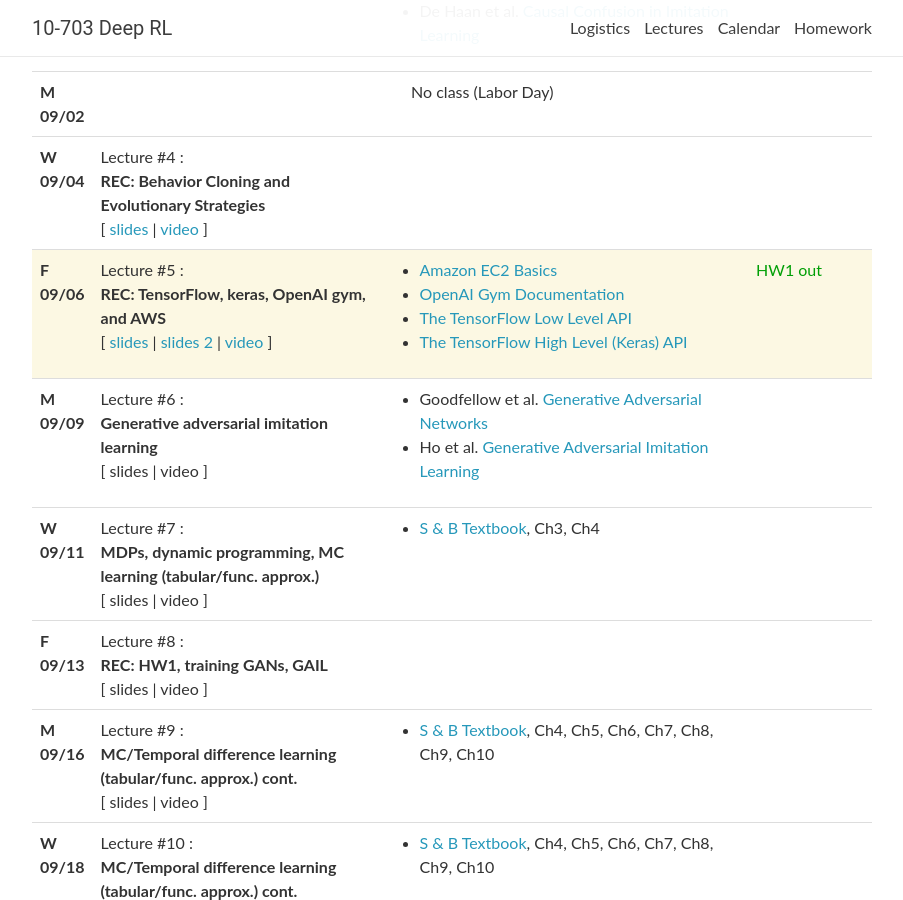
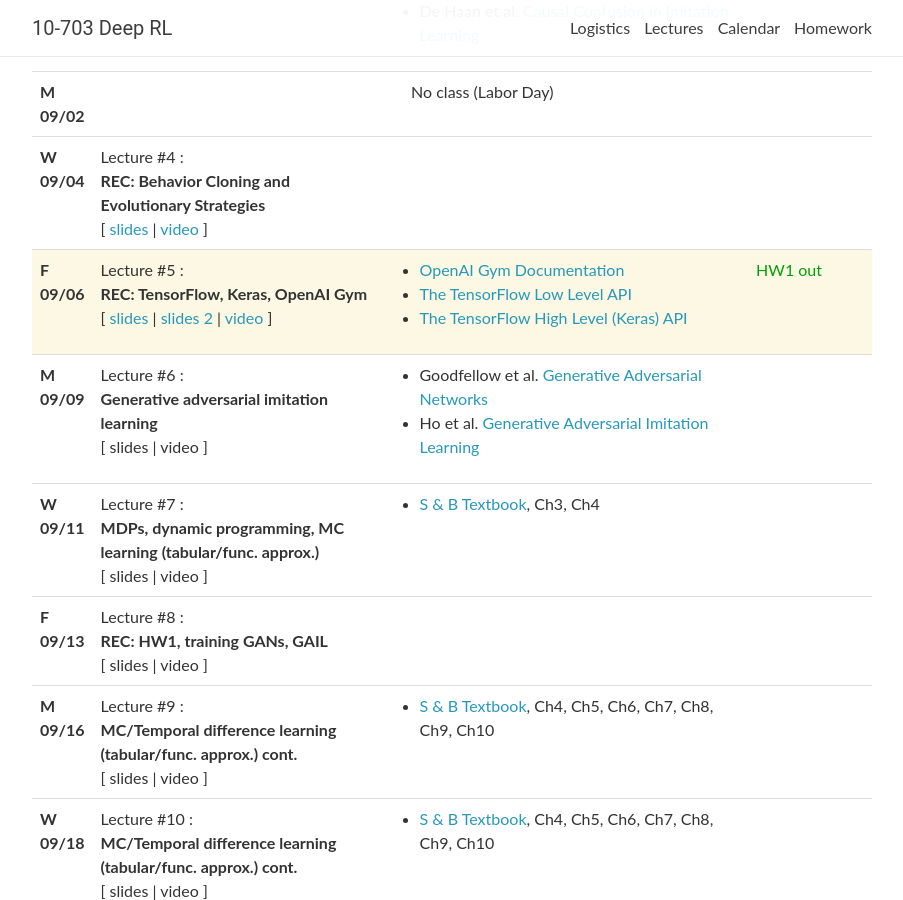
Before and after one commit to cmudeeprl/703website_f19, a Jekyll site: the page built from _pages/lectures.md, in a window 1280 px wide and 900 px high, scrolled down 721 px. Shown: the whole window, without its empty margins (188-1091 px from the left). Built offline with Jekyll 4.4.1, drawn with Linux system fonts in a browser that asks for light colours; nearby versions of some CDN libraries; comment, search, counter and statistics services are not loaded.

Commit message:
updated recitation on schedule

```diff
--- a/_data/lectures.yml
+++ b/_data/lectures.yml
@@ -56,13 +56,13 @@
 - date: F 09/06
   lecturer:
   title: >
-    <strong>REC: TensorFlow, keras, OpenAI gym, and AWS</strong>
+    <strong>REC: TensorFlow, Keras, OpenAI Gym</strong>
   slides: https://cmudeeprl.github.io/703website/assets/lectures/recitation_2_1.pdf
   slides2: https://cmudeeprl.github.io/703website/assets/lectures/recitation_2_2.pdf
   video: https://scs.hosted.panopto.com/Panopto/Pages/Viewer.aspx?id=dc88e822-0c55-40c2-b3e5-aac00107685d
   notes:
   readings:
-    - <a href="https://docs.aws.amazon.com/AWSEC2/latest/UserGuide/concepts.html" target=  "_blank">Amazon EC2 Basics</a>
+    # - <a href="https://docs.aws.amazon.com/AWSEC2/latest/UserGuide/concepts.html" target=  "_blank">Amazon EC2 Basics</a>
     - <a href="http://gym.openai.com/docs/" target=  "_blank">OpenAI Gym Documentation</a>
     - <a href="https://www.tensorflow.org/guide/low_level_intro" target=  "_blank">The TensorFlow Low Level API</a>
     - <a href="https://www.tensorflow.org/guide/keras" target=  "_blank">The TensorFlow High Level (Keras) API</a>
```
